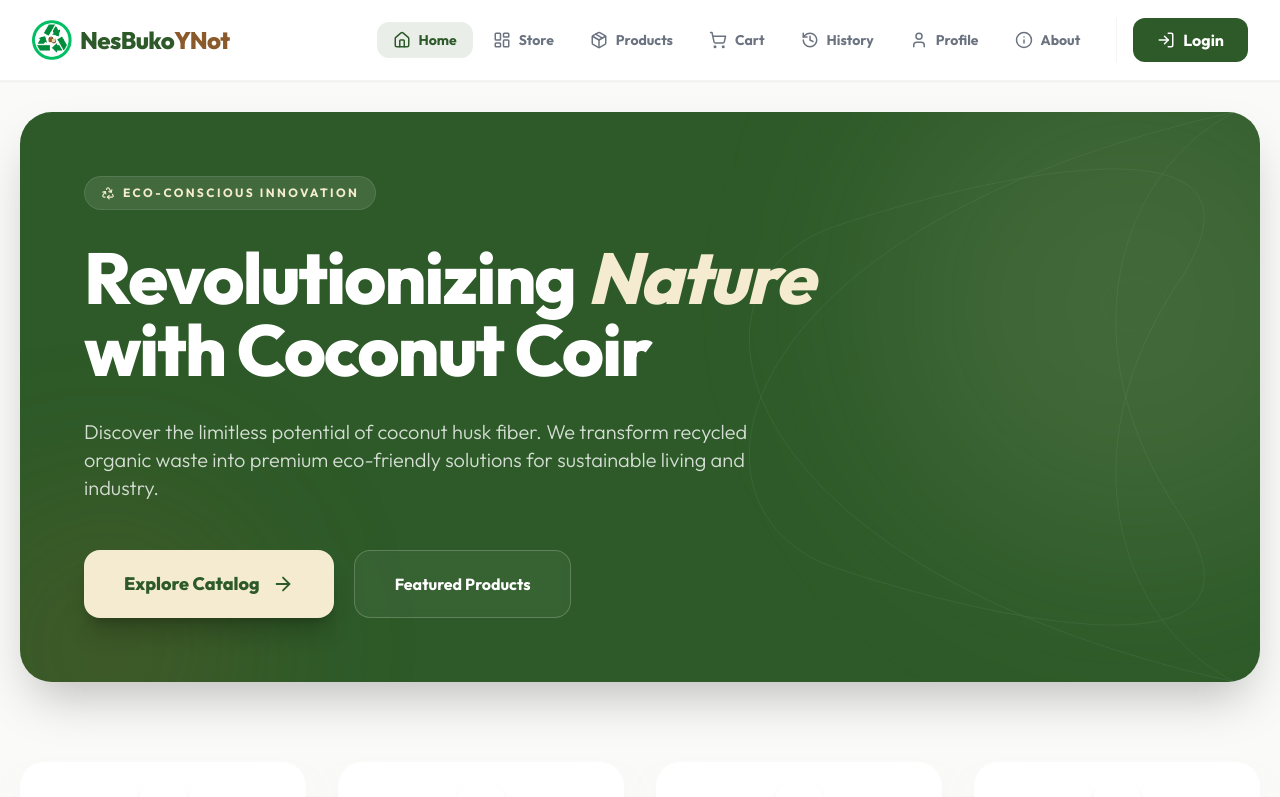
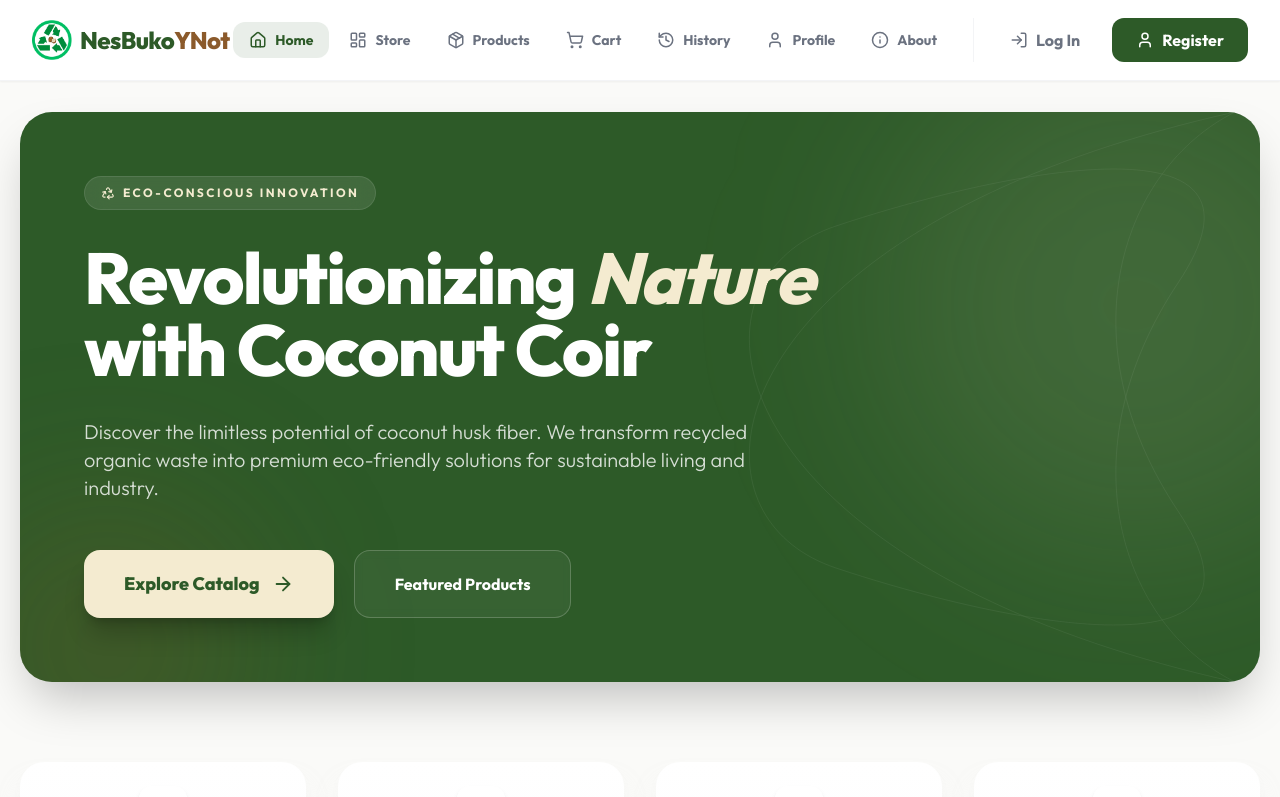
Before and after one commit to NesBukoYNot/nesbukoynot.github.io, a React (Vite) app: page / in a window 1280 px wide. Shown: the top 797 px of the page. Built offline with nearby package versions, Linux system fonts and the light colour scheme.

Commit message:
feat: add register link to navigation bar [Audit Time: 2026-02-24 11:19:10]

```diff
--- a/src/components/Navbar.jsx
+++ b/src/components/Navbar.jsx
@@ -43,13 +43,20 @@ const Navbar = () => {
                                 {link.label}
                             </Link>
                         ))}
-                        <div className="ml-4 pl-4 border-l border-gray-100">
+                        <div className="ml-4 pl-4 border-l border-gray-100 flex items-center gap-3">
                             <Link
                                 to="/login"
+                                className="flex items-center gap-2 px-5 py-2.5 rounded-xl font-bold text-gray-500 hover:bg-gray-50 hover:text-primary transition-all"
+                            >
+                                <LogIn size={18} />
+                                Log In
+                            </Link>
+                            <Link
+                                to="/register"
                                 className="flex items-center gap-2 bg-primary text-white px-6 py-2.5 rounded-xl font-bold transition-all hover:bg-primary-hover hover:shadow-lg hover:shadow-primary/20 active:scale-95"
                             >
-                                <LogIn size={18} />
-                                Login
+                                <User size={18} />
+                                Register
                             </Link>
                         </div>
                     </div>
@@ -84,14 +91,22 @@ const Navbar = () => {
                             {link.label}
                         </Link>
                     ))}
-                    <div className="pt-4 border-t border-gray-100">
+                    <div className="pt-4 border-t border-gray-100 space-y-3">
                         <Link
                             to="/login"
                             onClick={() => setIsOpen(false)}
+                            className="flex items-center justify-center gap-3 w-full bg-gray-50 text-gray-600 py-4 rounded-2xl font-bold hover:bg-gray-100"
+                        >
+                            <LogIn size={20} />
+                            Log In
+                        </Link>
+                        <Link
+                            to="/register"
+                            onClick={() => setIsOpen(false)}
                             className="flex items-center justify-center gap-3 w-full bg-primary text-white py-4 rounded-2xl font-bold shadow-lg shadow-primary/20"
                         >
-                            <LogIn size={20} />
-                            Sign In to Account
+                            <User size={20} />
+                            Register
                         </Link>
                     </div>
                 </div>
```
